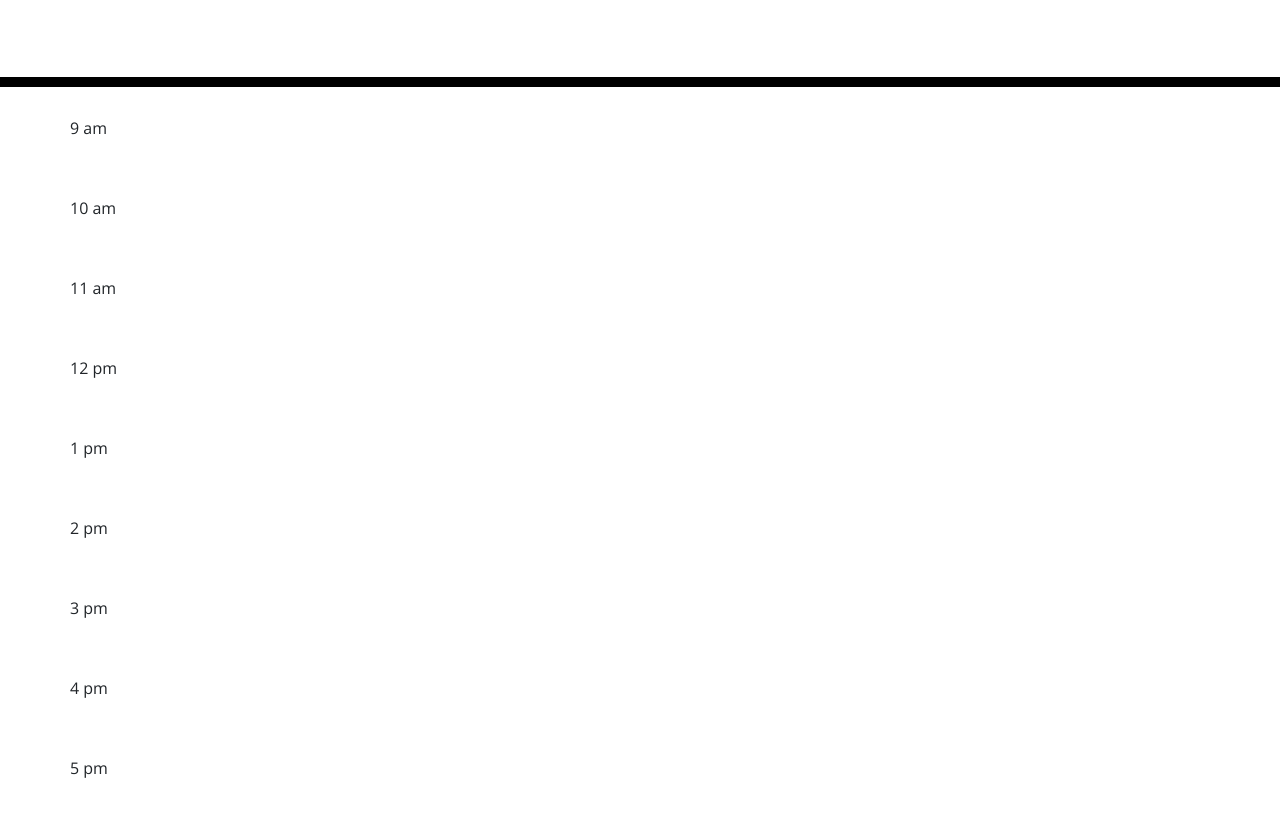
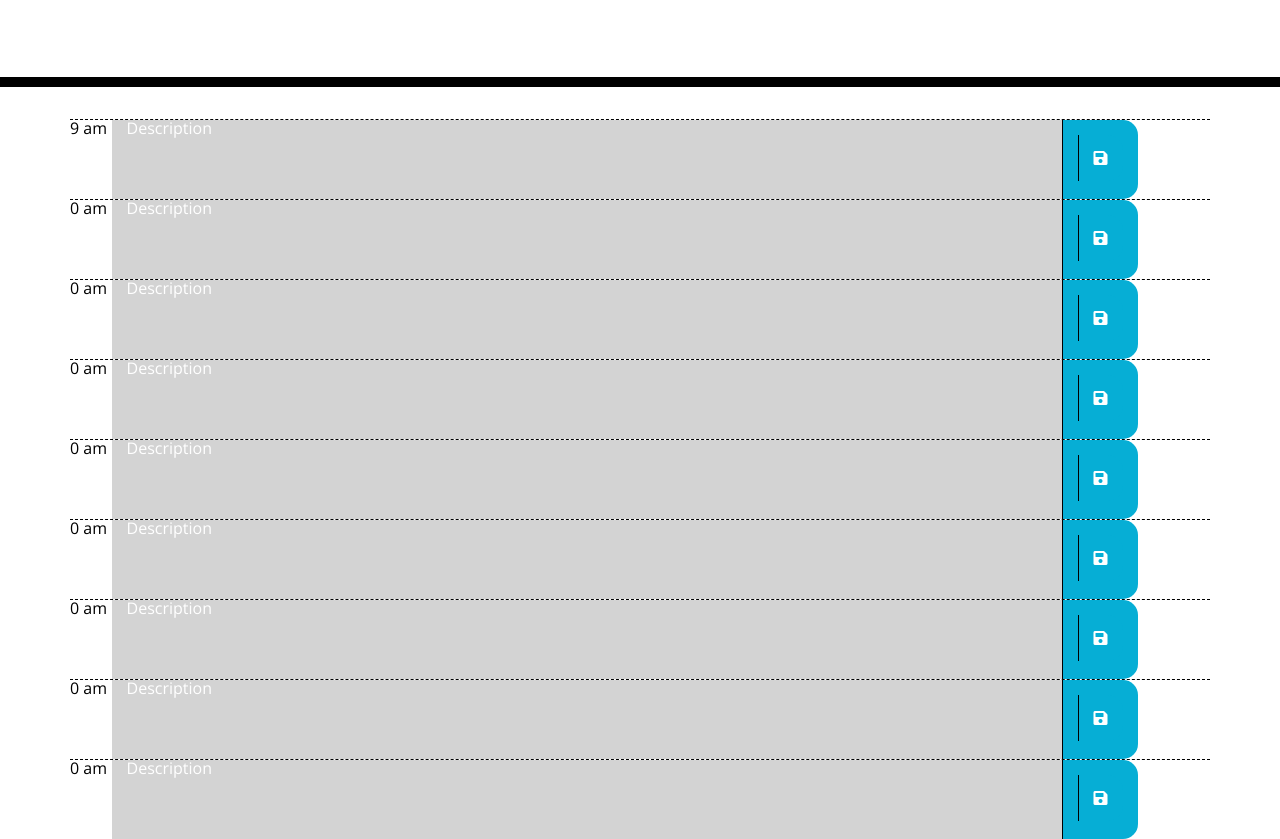
Before and after one commit to mokulling/dayplanner, a plain HTML site: page index.html in a window 1280 px wide. Shown: the part 181-1020 px from the top of the page. Drawn offline with nearby package versions, Linux system fonts and the light colour scheme.

Commit message:
Create skeleton of calendar

```diff
--- a/index.html
+++ b/index.html
@@ -31,28 +31,79 @@
     <div class="container">
       <div class="calendar">
 
-      </div>
-      <div class="times">
-        <div class="row row-1">9 am</div>
+
+        <div class="row hour row-1 timeblock">9 am
+          <div id="event" class="col-10 past description">Description</div>
+          <div class="saveBtn"><i class="saveBtn fas fa-save"></i></div>
+        </div>
+
+        <div class="row hour row-2 ">0 am
+          <div id="event" class="col-10 past description">Description</div>
+          <div class="saveBtn"><i class="saveBtn fas fa-save"></i></div>
+        </div>
+        <div class="row hour row-2 ">0 am
+          <div id="event" class="col-10 past description">Description</div>
+          <div class="saveBtn"><i class="saveBtn fas fa-save"></i></div>
+        </div>
+        <div class="row hour row-2 ">0 am
+          <div id="event" class="col-10 past description">Description</div>
+          <div class="saveBtn"><i class="saveBtn fas fa-save"></i></div>
+        </div>
+        <div class="row hour row-2 ">0 am
+          <div id="event" class="col-10 past description">Description</div>
+          <div class="saveBtn"><i class="saveBtn fas fa-save"></i></div>
+        </div>
+        <div class="row hour row-2 ">0 am
+          <div id="event" class="col-10 past description">Description</div>
+          <div class="saveBtn"><i class="saveBtn fas fa-save"></i></div>
+        </div>
+        <div class="row hour row-2 ">0 am
+          <div id="event" class="col-10 past description">Description</div>
+          <div class="saveBtn"><i class="saveBtn fas fa-save"></i></div>
+        </div>
+        <div class="row hour row-2 ">0 am
+          <div id="event" class="col-10 past description">Description</div>
+          <div class="saveBtn"><i class="saveBtn fas fa-save"></i></div>
+        </div>
+        <div class="row hour row-2 ">0 am
+          <div id="event" class="col-10 past description">Description</div>
+          <div class="saveBtn"><i class="saveBtn fas fa-save"></i></div>
+        </div>
+
+        <!--<div class="row hour row-2">10 am
           <div id="event" class="md-col-10"></div>
-        <div class="row row-2">10 am</div>
+          <div class="saveBtn"><i class="fas fa-save"></div></div>
+
+        <div class="row hour row-3">11 am
           <div id="event" class="md-col-10"></div>
-        <div class="row row-3">11 am</div>
+          <div class="saveBtn"><i class="fas fa-save"></div></div>
+
+        <div class="row row-4">12 pm
           <div id="event" class="md-col-10"></div>
-        <div class="row row-4">12 pm</div>
+          <div class="saveBtn"><i class="fas fa-save"></div></div>
+
+        <div class="row row-5">1 pm
           <div id="event" class="md-col-10"></div>
-        <div class="row row-5">1 pm</div>
+          <div class="saveBtn"><i class="fas fa-save"></div></div>
+
+        <div class="row row-6">2 pm
           <div id="event" class="md-col-10"></div>
-        <div class="row row-6">2 pm</div>
+          <div class="saveBtn"><i class="fas fa-save"></div></div>
+
+        <div class="row row-7">3 pm
           <div id="event" class="md-col-10"></div>
-        <div class="row row-7">3 pm</div>
+          <div class="saveBtn"><i class="fas fa-save"></div></div>
+
+        <div class="row row-8">4 pm
           <div id="event" class="md-col-10"></div>
-        <div class="row row-8">4 pm</div>
+          <div class="saveBtn"><i class="fas fa-save"></div></div>
+
+        <div class="row row-9">5 pm
           <div id="event" class="md-col-10"></div>
-        <div class="row row-9">5 pm</div>
-          <div id="event" class="md-col-10"></div>
+          <div class="saveBtn"><i class="fas fa-save"></div></div>-->
 
-      </div>
+
+
       <!-- Timeblocks go here -->
     </div>
 
--- a/style.css
+++ b/style.css
@@ -63,6 +63,8 @@ textarea{
   border-bottom-right-radius: 15px;
   background-color: #06AED5;
   color: white;
+  padding: 15px;
+
 }
 
 .saveBtn i:hover {
```
Also changed, not shown: script.js (+7 -0 lines).
